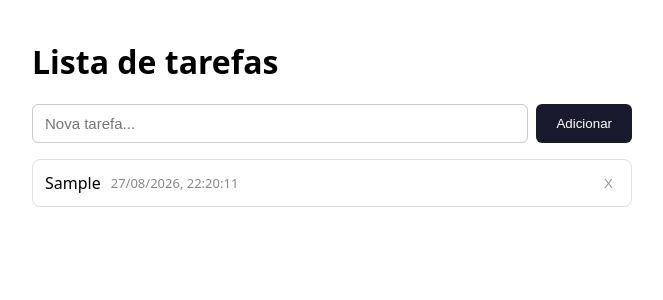
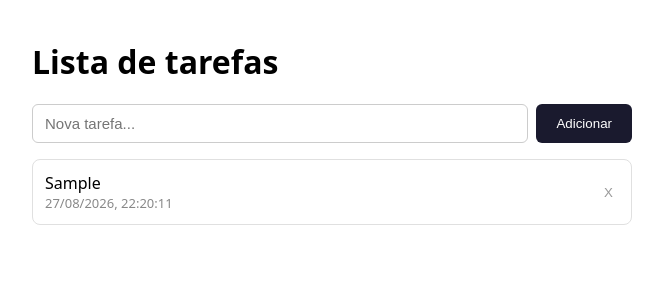
Before and after one commit to Patrickx7/to-do-list, a React (Vite) app: page / in a window 1280 px wide. Both pictures are taken after typing "Sample" into the empty fields and a click on the button "Adicionar". Shown: the top 300 px of the page, without its empty margins (308-971 px from the left). Built offline with nearby package versions, Linux system fonts and the light colour scheme.

Commit message:
Agora o texto quebra e se alinha certo ao painel

```diff
--- a/src/App.css
+++ b/src/App.css
@@ -58,3 +58,10 @@
 .tituloTarefa {
   min-width: 0
 }
+
+.tituloData {
+  display: flex;
+  flex-direction: column;
+  min-width: 0;
+  word-break: break-word;
+}
--- a/src/App.jsx
+++ b/src/App.jsx
@@ -42,9 +42,12 @@ function App() {
       <ul>
         {tarefas.map(tarefa => (
           <li key={tarefa.id}>
-            <span className="tituloTarefa">{tarefa.titulo}</span>
-            <span className="criadaEm">{tarefa.criadaEm}</span>
+            <div className="tituloData">
+              <span className="tituloTarefa">{tarefa.titulo}</span>
+              <span className="criadaEm">{tarefa.criadaEm}</span>
+            </div>
             <button onClick={() => excluirTarefa(tarefa.id)}>X</button>
+
           </li>
         ))}
       </ul>
```
